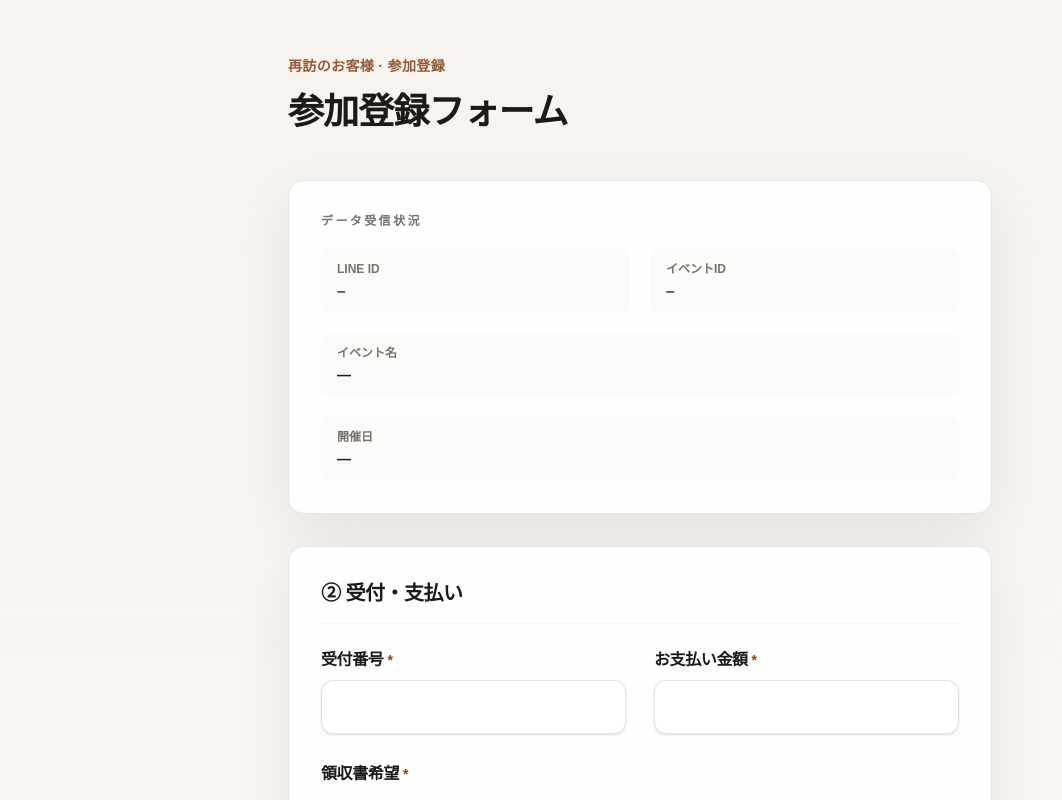
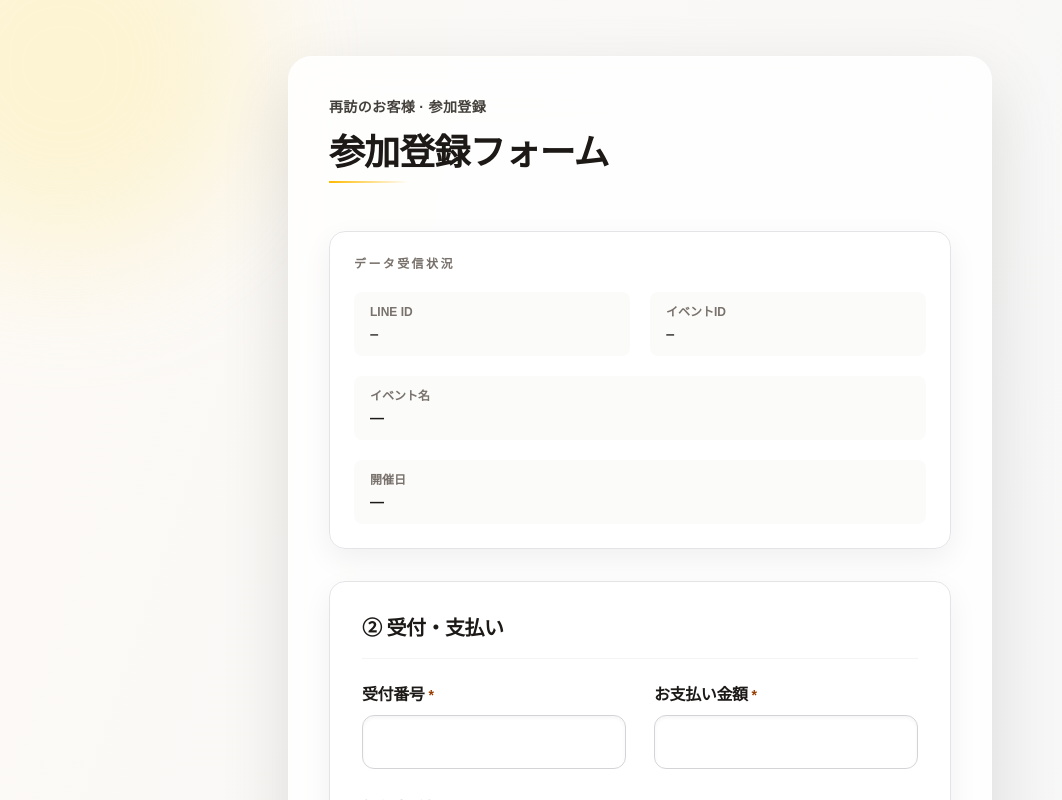
Before and after one commit to info-asiavisionlink/networking-form-v2, a Next.js app: page / in a window 1280 px wide. Shown: the top 800 px of the page, without its empty margins (0-1062 px from the left). Built offline with nearby package versions, Linux system fonts and the light colour scheme.

Commit message:
feat: フォームUIを高級感デザインに改善（背景グラデーション + glass効果 + shadow強化）

```diff
--- a/app/page.tsx
+++ b/app/page.tsx
@@ -155,8 +155,8 @@ function Card({
   children: React.ReactNode;
 }) {
   return (
-    <section className="rounded-2xl border border-zinc-200 bg-white/90 p-6 shadow-[0_20px_60px_rgba(0,0,0,0.08)] backdrop-blur-md sm:p-8">
-      <h2 className="border-b border-stone-100 pb-4 text-lg font-bold tracking-tight text-stone-900 sm:text-xl">
+    <section className="rounded-2xl bg-white/90 border border-zinc-200 shadow-[0_10px_30px_rgba(0,0,0,0.06)] p-6 sm:p-8">
+      <h2 className="border-b border-zinc-100 pb-4 text-lg font-bold tracking-tight text-stone-900 sm:text-xl">
         {title}
       </h2>
       <div className="mt-6 space-y-7">{children}</div>
@@ -165,7 +165,7 @@ function Card({
 }
 
 function inputBase() {
-  return "w-full rounded-xl border border-zinc-200 bg-white px-4 py-3.5 text-base text-stone-900 shadow-sm placeholder:text-stone-400 transition focus:border-amber-600/40 focus:outline-none focus:ring-2 focus:ring-amber-600/15";
+  return "w-full bg-white/90 border border-zinc-300 focus:border-amber-400 focus:ring-4 focus:ring-amber-100 shadow-inner rounded-xl px-4 py-3.5 text-base text-stone-900 placeholder:text-stone-400 transition focus:outline-none";
 }
 
 function NetworkingFormPage() {
@@ -362,7 +362,7 @@ function NetworkingFormPage() {
     return (
       <div className="mx-auto w-full max-w-3xl px-5 py-14 sm:px-8">
         <div
-          className="rounded-2xl border border-zinc-200 bg-white/90 p-10 text-center shadow-[0_20px_60px_rgba(0,0,0,0.08)] backdrop-blur-md"
+          className="rounded-3xl bg-white/80 backdrop-blur-xl border border-white/50 shadow-[0_25px_70px_rgba(0,0,0,0.12)] p-10 text-center"
           role="status"
         >
           <p className="text-xl font-bold text-emerald-900">
@@ -374,18 +374,25 @@ function NetworkingFormPage() {
   }
 
   return (
-    <div className="min-h-full bg-gradient-to-b from-[#f7f3ef] to-white pb-20 pt-10 sm:pb-24 sm:pt-14">
-      <div className="mx-auto w-full max-w-3xl px-5 sm:px-8">
+    <div className="relative min-h-screen overflow-hidden bg-gradient-to-br from-[#fdfaf6] via-[#f7f7f7] to-[#eef1f5] pb-20 pt-10 sm:pb-24 sm:pt-14">
+      <div className="absolute -top-32 -left-32 h-96 w-96 rounded-full bg-amber-200/30 blur-3xl" />
+      <div className="absolute bottom-0 right-0 h-96 w-96 rounded-full bg-yellow-100/30 blur-3xl" />
+
+      <div className="relative mx-auto w-full max-w-3xl px-5 sm:px-8">
+        <div className="rounded-3xl bg-white/80 backdrop-blur-xl border border-white/50 shadow-[0_25px_70px_rgba(0,0,0,0.12)] p-6 sm:p-10">
           <header className="mb-10 space-y-4 text-center sm:mb-12 sm:text-left">
-          <p className="text-sm font-semibold tracking-wide text-amber-900/80">
+            <p className="text-sm font-semibold tracking-wide text-stone-700">
               再訪のお客様 · 参加登録
             </p>
+            <div>
               <h1 className="text-3xl font-bold tracking-tight text-stone-900 sm:text-4xl">
                 参加登録フォーム
               </h1>
+              <div className="mt-2 h-[2px] w-20 bg-gradient-to-r from-amber-400 to-transparent" />
+            </div>
           </header>
 
-        <section className="mb-8 rounded-2xl border border-zinc-200 bg-white/90 p-6 shadow-[0_20px_60px_rgba(0,0,0,0.08)] backdrop-blur-md sm:p-8">
+          <section className="mb-8 rounded-2xl bg-white/90 border border-zinc-200 shadow-[0_10px_30px_rgba(0,0,0,0.06)] p-6">
             <h2 className="text-xs font-bold uppercase tracking-[0.2em] text-stone-500">
               データ受信状況
             </h2>
@@ -701,7 +708,7 @@ function NetworkingFormPage() {
             <button
               type="submit"
               disabled={submitting}
-              className="flex w-full items-center justify-center rounded-xl bg-gradient-to-r from-amber-900 to-stone-800 px-6 py-5 text-lg font-bold text-white shadow-xl shadow-stone-900/20 transition hover:from-amber-800 hover:to-stone-700 disabled:cursor-not-allowed disabled:opacity-60"
+              className="flex w-full items-center justify-center bg-black hover:bg-zinc-800 shadow-[0_10px_30px_rgba(0,0,0,0.3)] rounded-xl px-6 py-5 text-lg font-bold text-white transition disabled:cursor-not-allowed disabled:opacity-60"
             >
               {submitting ? "送信中..." : "参加登録を完了する"}
             </button>
@@ -709,15 +716,16 @@ function NetworkingFormPage() {
           </form>
         </div>
       </div>
+    </div>
   );
 }
 
 export default function HomePage() {
   return (
-    <div className="flex min-h-full flex-1 flex-col bg-[#f7f3ef]">
+    <div className="flex min-h-full flex-1 flex-col">
       <Suspense
         fallback={
-          <div className="flex min-h-[50vh] flex-1 items-center justify-center bg-gradient-to-b from-[#f7f3ef] to-white p-16 text-stone-500">
+          <div className="flex min-h-[50vh] flex-1 items-center justify-center bg-gradient-to-br from-[#fdfaf6] via-[#f7f7f7] to-[#eef1f5] p-16 text-stone-500">
             読み込み中...
           </div>
         }
```
Lines whose indentation alone changed are shown as unchanged.
